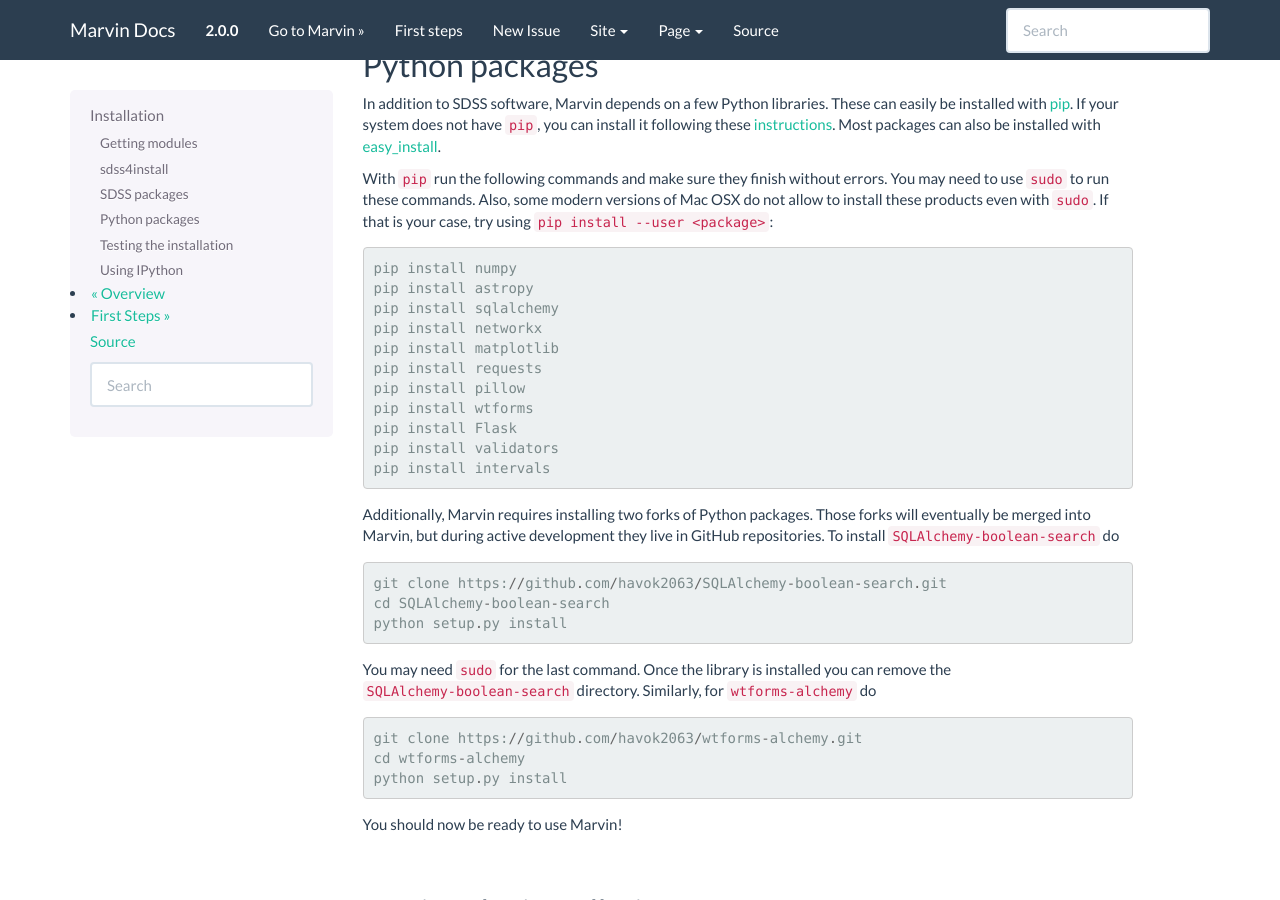
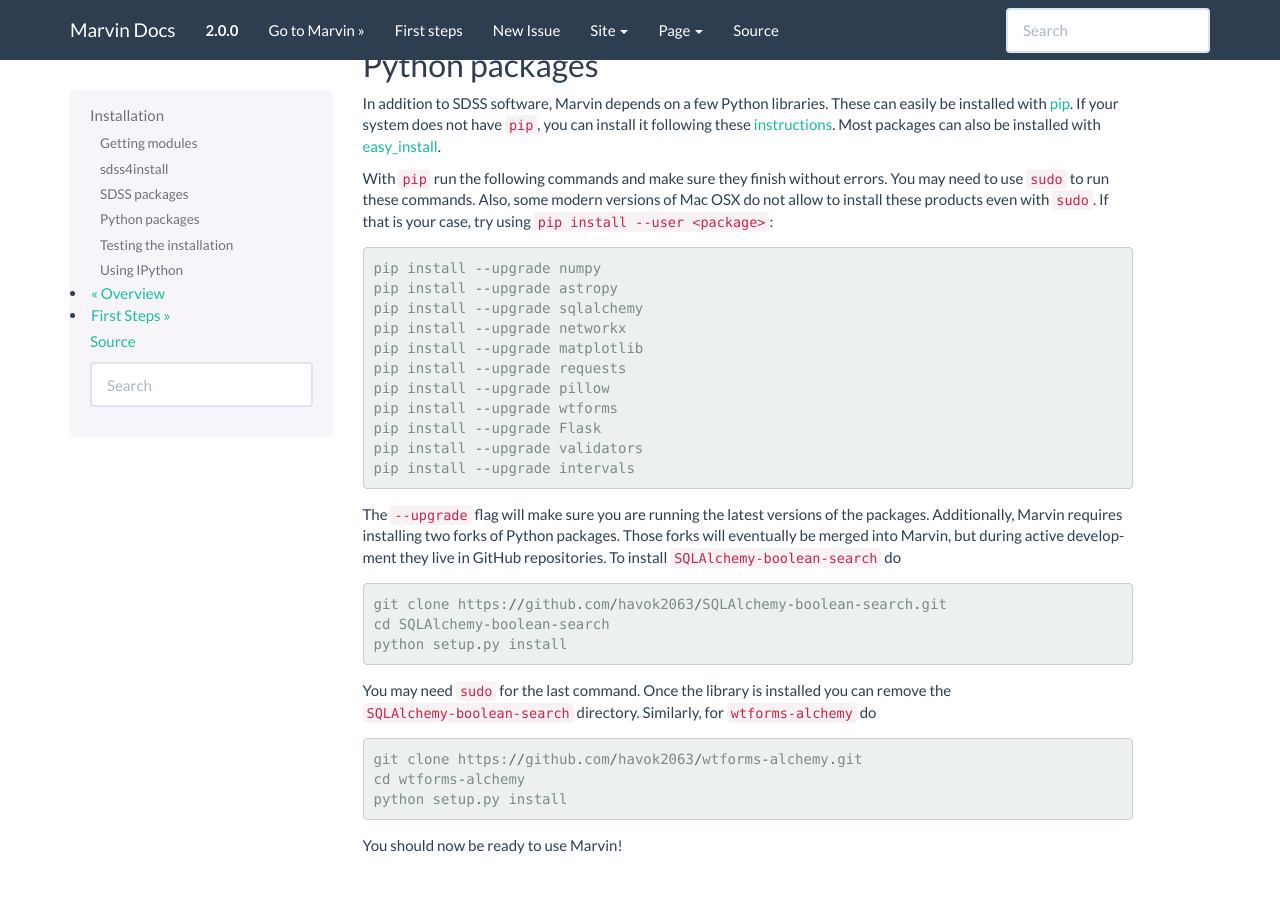
Before and after one commit to sdss/marvin, a Sphinx documentation site: the page built from docs/sphinx/installation.rst, in a window 1280 px wide and 900 px high, scrolled down 3002 px. Built offline with Sphinx 7.4.7, drawn with Linux system fonts in a browser that asks for light colours; pages that are not in the unit, such as notebooks, are missing from menus.

Commit message:
added upgrade to the pip install instructions

```diff
--- a/docs/sphinx/installation.rst
+++ b/docs/sphinx/installation.rst
@@ -168,21 +168,22 @@
 not allow to install these products even with ``sudo``. If that is your case, try using
 ``pip install --user <package>``::
 
-    pip install numpy
-    pip install astropy
-    pip install sqlalchemy
-    pip install networkx
-    pip install matplotlib
-    pip install requests
-    pip install pillow
-    pip install wtforms
-    pip install Flask
-    pip install validators
-    pip install intervals
+    pip install --upgrade numpy
+    pip install --upgrade astropy
+    pip install --upgrade sqlalchemy
+    pip install --upgrade networkx
+    pip install --upgrade matplotlib
+    pip install --upgrade requests
+    pip install --upgrade pillow
+    pip install --upgrade wtforms
+    pip install --upgrade Flask
+    pip install --upgrade validators
+    pip install --upgrade intervals
 
-Additionally, Marvin requires installing two forks of Python packages. Those forks will
-eventually be merged into Marvin, but during active development they live in GitHub
-repositories. To install ``SQLAlchemy-boolean-search`` do ::
+The ``--upgrade`` flag will make sure you are running the latest versions of the
+packages. Additionally, Marvin requires installing two forks of Python packages.
+Those forks will eventually be merged into Marvin, but during active development
+they live in GitHub repositories. To install ``SQLAlchemy-boolean-search`` do ::
 
     git clone https://github.com/havok2063/SQLAlchemy-boolean-search.git
     cd SQLAlchemy-boolean-search
```
